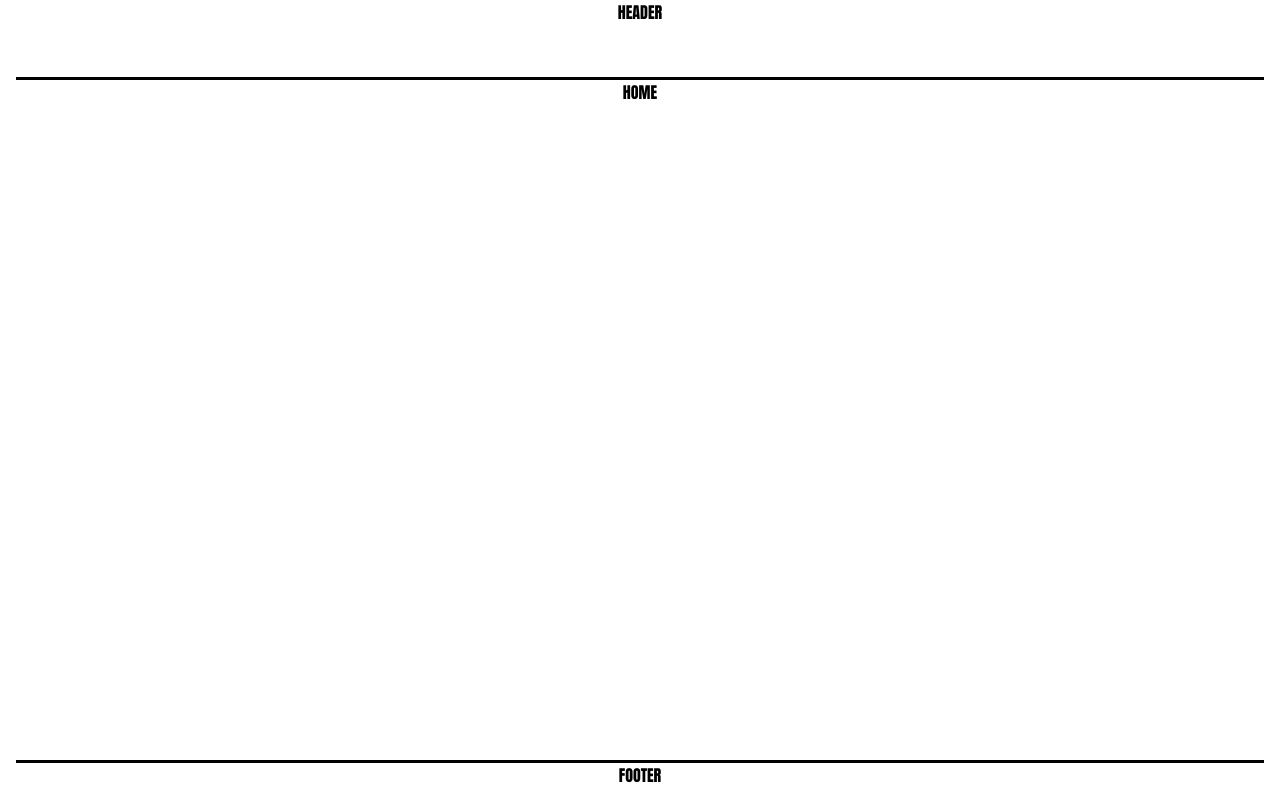
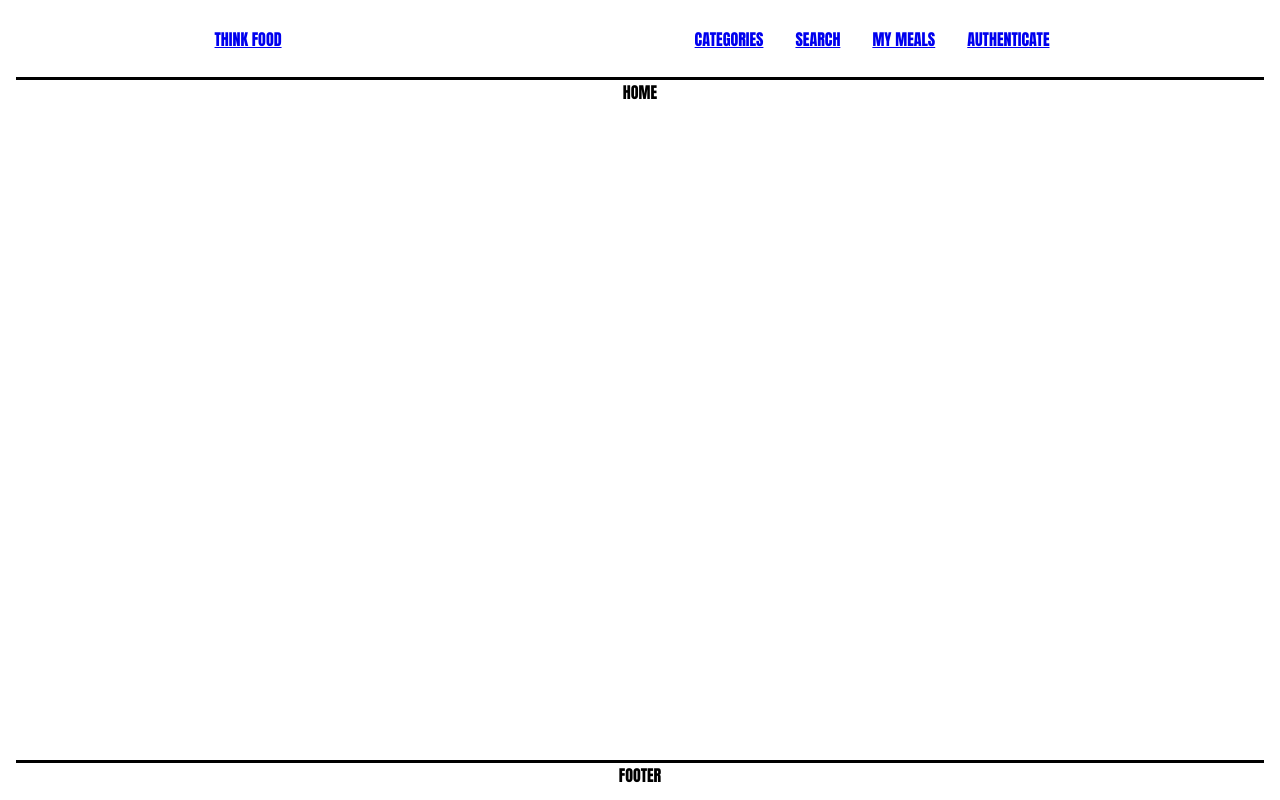
Before and after one commit to salEZY/food_recipes_think_smart, a React (Create React App) app in the folder client-recipes/: page / in a window 1280 px wide. Built offline with nearby package versions, Linux system fonts and the light colour scheme; no server answers.

Commit message:
add header basic

```diff
--- a/client-recipes/src/components/Header/Header.css
+++ b/client-recipes/src/components/Header/Header.css
@@ -2,4 +2,18 @@ header {
   height: 10vh;
   width: 100%;
   border-bottom: 3px solid #000;
+  display: flex;
+  flex-direction: row;
+  justify-content: space-around;
+  align-items: center;
+  align-content: center;
 }
+
+ul {
+  display: flex;
+  flex-direction: row;
+  list-style: none;
+}
+ul li {
+  margin: 0 1rem;
+}
--- a/client-recipes/src/components/Header/Header.js
+++ b/client-recipes/src/components/Header/Header.js
@@ -1,9 +1,33 @@
 import React from "react";
+import { Link } from "react-router-dom";
 
 import "./Header.css";
 
 const Header = () => {
-  return <header>HEADER</header>;
+  return (
+    <header>
+      <Link to="/">
+        <p>THINK FOOD</p>
+      </Link>
+
+      <nav>
+        <ul>
+          <li>
+            <Link to="/categories">CATEGORIES</Link>
+          </li>
+          <li>
+            <Link to="/search">SEARCH</Link>
+          </li>
+          <li>
+            <Link to="/meals/:userId">MY MEALS</Link>
+          </li>
+          <li>
+            <Link to="/auth">AUTHENTICATE</Link>
+          </li>
+        </ul>
+      </nav>
+    </header>
+  );
 };
 
 export default Header;
```
